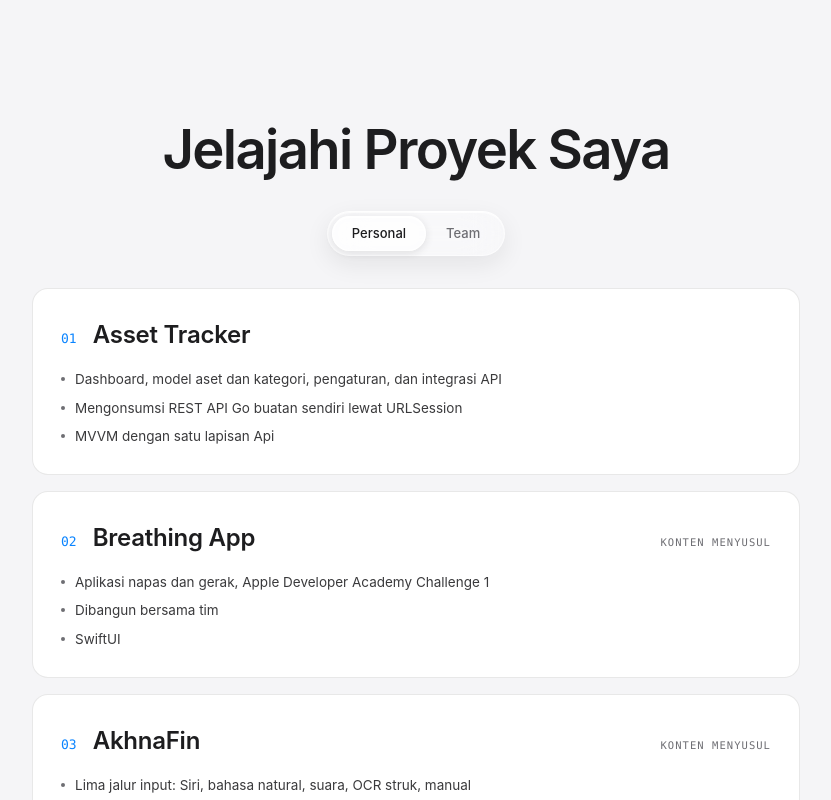
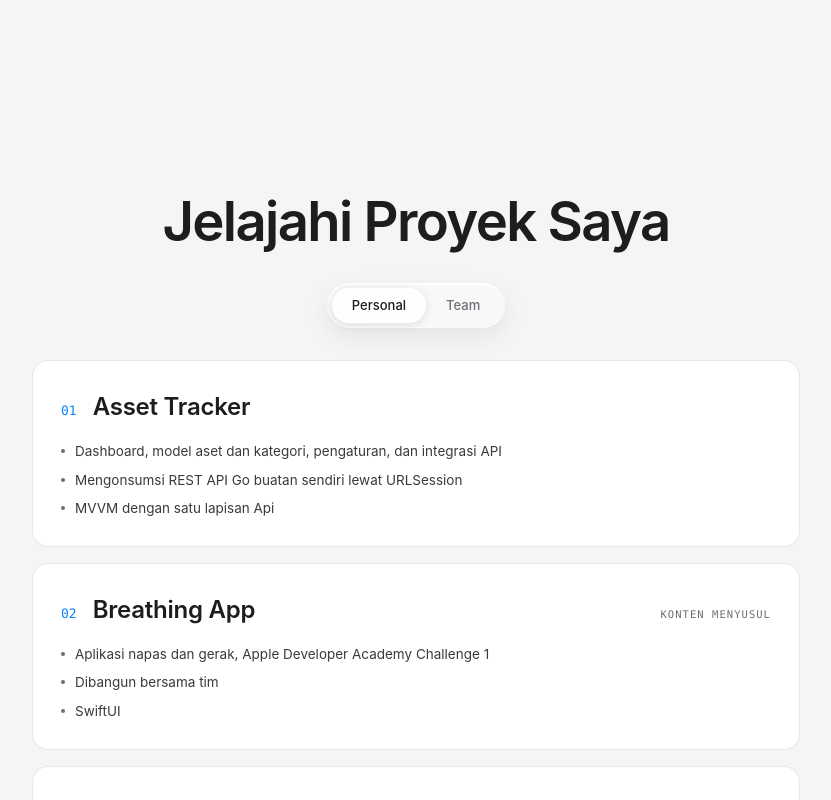
Before and after one commit to akhnafal-aban/akhnafal-aban.github.io, a React (Vite) app: page / in a window 1280 px wide. Shown: the part 680-1480 px from the top of the page, without its empty margins (224-1055 px from the left). Built offline with nearby package versions, Linux system fonts and the light colour scheme.

Commit message:
radical: index slide top-anchored via Slide align=start so heading and tabs never shift on tab change

```diff
--- a/src/components/Slide.tsx
+++ b/src/components/Slide.tsx
@@ -4,11 +4,12 @@ import { useRef, type ReactNode } from 'react'
 type SlideProps = {
   children: ReactNode
   id?: string
+  align?: 'center' | 'start'
 }
 
 export const EASE: [number, number, number, number] = [0.16, 1, 0.3, 1]
 
-export function Slide({ children, id }: SlideProps) {
+export function Slide({ children, id, align = 'center' }: SlideProps) {
   const ref = useRef<HTMLElement>(null)
   const reduce = useReducedMotion()
 
@@ -32,7 +33,11 @@ export function Slide({ children, id }: SlideProps) {
       }
       className="relative min-h-[100dvh] w-full snap-start overflow-hidden"
     >
-      <div className="relative flex min-h-[100dvh] w-full flex-col justify-center px-6 sm:px-12 lg:px-20">
+      <div
+        className={`relative flex min-h-[100dvh] w-full flex-col px-6 sm:px-12 lg:px-20 ${
+          align === 'start' ? 'justify-start pt-[9vh]' : 'justify-center'
+        }`}
+      >
         {children}
       </div>
     </motion.section>
--- a/src/slides/IndexSlide.tsx
+++ b/src/slides/IndexSlide.tsx
@@ -78,7 +78,7 @@ export function IndexSlide({ id, onPick }: IndexSlideProps) {
   }
 
   return (
-    <Slide id={id}>
+    <Slide id={id} align="start">
       <motion.div
         variants={reveal}
         initial="hidden"
```
